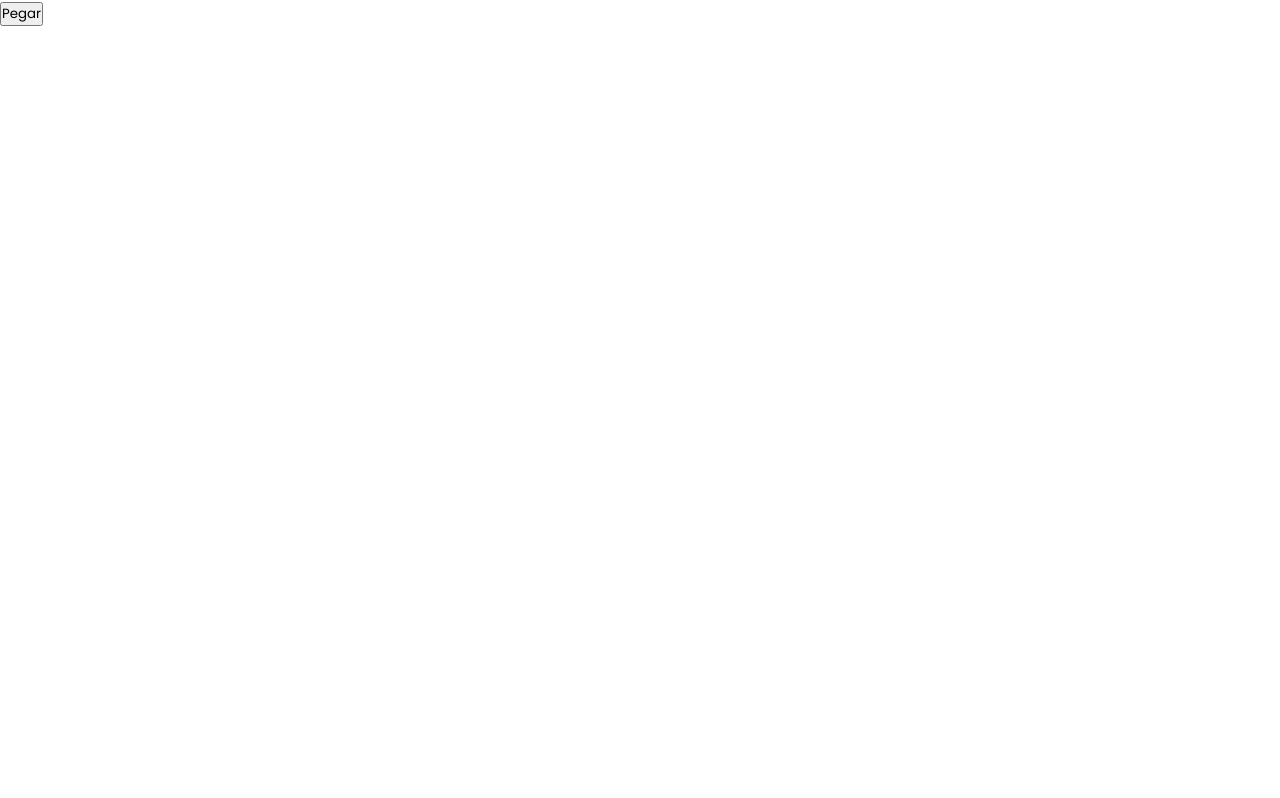
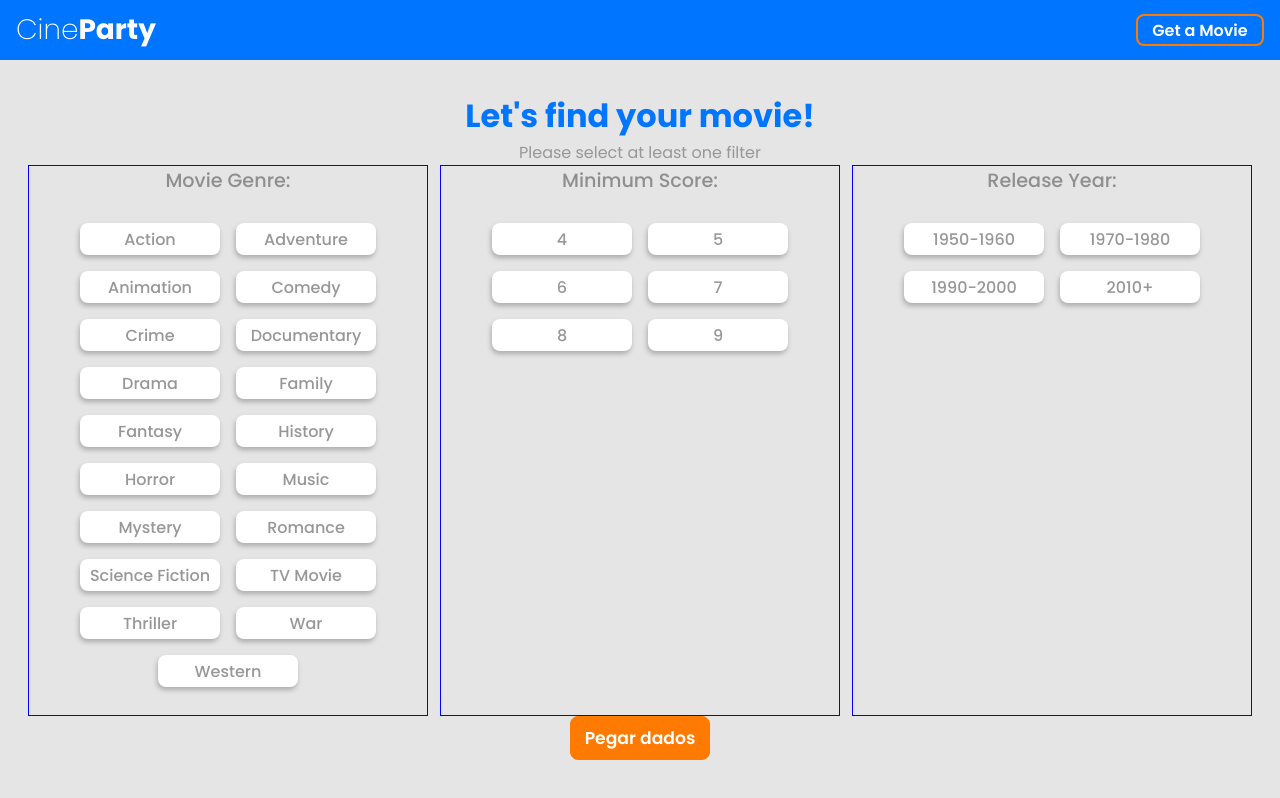
Before and after one commit to AndryelBlanco/CineParty, a React (Create React App) app: page /GetMovie in a window 1280 px wide. Shown: the top 798 px of the page. Built offline with nearby package versions, Linux system fonts and the light colour scheme.

Commit message:
Working on Api requests

```diff
--- a/src/App.js
+++ b/src/App.js
@@ -1,23 +1,23 @@
 import React from 'react';
+import { BrowserRouter, Routes, Route } from 'react-router-dom';
+
 import './App.css';
-import { useData } from './contexts/Data';
+import GetMovie from './pages/GetMoviePage/GetMoviePage';
+import MoviePage from './pages/MoviePage/MoviePage';
+import Header from './components/Header/Header';
+
 
 function App() {
 
-  const {getMovie, movieData} = useData();
-  const test =`&with_genres=28`;
-
-  React.useEffect(()=>{
-    console.log(movieData);
-  }, [movieData]);
-
-  function pegar(){
-    getMovie(test);
-  }
-
   return (
     <div className="App">
-     <button onClick={pegar}>Pegar</button>
+      <Header />
+      <BrowserRouter>
+          <Routes>
+            <Route path="/GetMovie" element={<GetMovie />} />
+            <Route path="/MoviePage" element={<MoviePage />} />
+          </Routes>
+      </BrowserRouter>
     </div>
   );
 }
--- /dev/null
+++ b/src/Helper/StyleSheet.js
@@ -0,0 +1,10 @@
+// import styled from "styled-components";
+
+export const colors = {
+    primary_color: '#0075FF',
+    secondary_color: '#0085FF',
+    alternate_color: '#FF7A00',
+    primary_text_color: '#FFF',
+    secondary_text_color: '#979797',
+    terciary_text_color: '#8E8E8E'
+}
--- /dev/null
+++ b/src/components/Header/Header.js
@@ -0,0 +1,15 @@
+import React from 'react';
+import { ButtonText, HeaderBar, HeaderButton, Logo, LogoSubText } from './StyledHeader';
+
+const Header = () => {
+    return (
+        <HeaderBar>
+            <Logo><LogoSubText>Cine</LogoSubText>Party</Logo>
+            <HeaderButton>
+                <ButtonText>Get a Movie</ButtonText>
+            </HeaderButton>
+        </HeaderBar>
+    )
+}
+
+export default Header;
--- /dev/null
+++ b/src/components/Header/StyledHeader.js
@@ -0,0 +1,53 @@
+import styled from "styled-components";
+import { colors } from "../../Helper/StyleSheet";
+
+
+export const HeaderBar = styled.div`
+    display: flex;
+    align-items: center;
+    justify-content: space-between;
+
+    width: 100%;
+    height: 3.75rem;
+
+    background: #0075FF;
+    box-shadow: 0px 4px 39px rgba(0, 0, 0, 0.25);
+    padding: 1rem;
+
+    position: absolute;
+`;
+
+export const Logo = styled.h1`
+    font-size: 1.75rem;
+    color: ${colors.primary_text_color};
+`;
+
+export const LogoSubText = styled.span`
+    font-weight: 200;
+    color: ${colors.primary_text_color};
+`;
+
+export const HeaderButton = styled.div`
+    display: flex;
+    align-items: center;
+    justify-content: center;
+
+    width: 8rem;
+    height: 2rem;
+
+    border: 2px solid ${colors.alternate_color};
+    border-radius: 8px;
+
+    cursor: pointer;
+    transition: .4s ease;
+
+    &:hover{
+        background-color: ${colors.alternate_color};
+    }
+`;
+
+export const ButtonText = styled.span`
+    font-size: 1rem;
+    font-weight: 600;
+    color: ${colors.primary_text_color};
+`;
--- /dev/null
+++ b/src/pages/GetMoviePage/GetMoviePage.js
@@ -0,0 +1,134 @@
+import React from 'react'
+import { useNavigate } from 'react-router';
+import { useData } from '../../contexts/Data'
+import { Button, FilterContainer, GenericContainer, GenericText, GenreFilters, GetMoviePage, RetangleText, Subtitle, Title, TitleContainer, WhiteRetangle } from './StyledGetMoviePage';
+
+const GetMovie = () => {
+    const {getRandomMovie, movieData} = useData();
+    const navigate = useNavigate();
+
+    const [elementGenreID, setElementGenreID] = React.useState(null);
+    const [elementScoreID, setElementScoreID] = React.useState(null);
+    const [elementYearID, setElementYearID] = React.useState(null);
+
+    const [URL_COMPLEMENT, setURL_COMPLEMENT] = React.useState(null);
+
+    const [GENRE_URL, setGENRE_URL] = React.useState(``);
+    const [SCORE_URL, setSCORE_URL] = React.useState(``);
+    const [RELEASE_URL, setRELEASE_URL] = React.useState(``);
+
+
+    // let RELEASE_URL =`&primary_release_date.gte=2010-01-01`;
+
+    let genresList = [
+        {id: 28,name:'Action'},
+        {id:12,name:"Adventure"},
+        {id:16,name:"Animation"},
+        {id:35,name:"Comedy"},
+        {id:80,name:"Crime"},
+        {id:99,name:"Documentary"},
+        {id:18,name:"Drama"},
+        {id:10751,name:"Family"},
+        {id:14,name:"Fantasy"},
+        {id:36,name:"History"},
+        {id:27,name:"Horror"},
+        {id:10402,name:"Music"},
+        {id:9648,name:"Mystery"},
+        {id:10749,name:"Romance"},
+        {id:878,name:"Science Fiction"},
+        {id:10770,name:"TV Movie"},
+        {id:53,name:"Thriller"},
+        {id:10752,name:"War"},
+        {id:37,name:"Western"},
+    ];
+
+    let scoreList = [4, 5, 6, 7, 8, 9];
+
+    let releaseList = ["1950-1960", "1970-1980", "1990-2000", "2010+"];
+
+    React.useEffect(() => {
+        // console.log(movieData);
+        if(movieData !== null){
+            console.log('mudou');
+            navigate('/MoviePage');
+        }
+    }, [movieData]);
+
+    React.useEffect(() => {
+        setURL_COMPLEMENT(GENRE_URL + SCORE_URL + RELEASE_URL);
+    }, [GENRE_URL, SCORE_URL, RELEASE_URL]);
+
+    function handleSetGenre(id){
+        setElementGenreID(id);
+        setGENRE_URL(`&with_genres=${id}`);
+    }
+
+    function handleSetScore(score){
+        setElementScoreID(score);
+        setSCORE_URL(`&vote_average.gte=${score}`);
+    }
+
+    function handleSetRelease(year){
+        let releaseYears;
+        setElementYearID(year);
+        if(year === '2010+'){
+            let releaseYear = year.split('+');
+            setRELEASE_URL(`&primary_release_date.gte=${releaseYear[0]}-01-01`);
+        }else{
+            releaseYears = year.split('-');
+            setRELEASE_URL(`&primary_release_date.gte=${releaseYears[0]}-01-01&primary_release_date.lte=${releaseYears[1]}-08-01`);
+        }
+
+    }
+
+    function handleGetMovie(){
+
+        if(URL_COMPLEMENT.length > 2){
+            getRandomMovie(URL_COMPLEMENT);
+        }
+    }
+
+    return (
+        <GetMoviePage>
+            <TitleContainer>
+                <Title>Let's find your movie!</Title>
+                <Subtitle>Please select at least one filter</Subtitle>
+            </TitleContainer>
+            <FilterContainer>
+                <GenericContainer>
+                    <GenericText>Movie Genre:</GenericText>
+                    <GenreFilters>
+                       { genresList.map(({id, name}) => (
+                            <WhiteRetangle key={id} onClick={() => handleSetGenre(id)} ReferenceId={elementGenreID} id={id}>
+                                <RetangleText>{name}</RetangleText>
+                            </WhiteRetangle>
+                       ))}
+                    </GenreFilters>
+                </GenericContainer>
+                <GenericContainer>
+                    <GenericText>Minimum Score:</GenericText>
+                    <GenreFilters>
+                        {scoreList.map((score) => (
+                            <WhiteRetangle key={Math.random() * Math.random()} onClick={() => handleSetScore(score)} ReferenceId={elementScoreID} id={score}>
+                                <RetangleText>{score}</RetangleText>
+                            </WhiteRetangle>
+                        ))}
+                    </GenreFilters>
+                </GenericContainer>
+                <GenericContainer>
+                    <GenericText>Release Year:</GenericText>
+                    <GenreFilters>
+                        {releaseList.map((year) => (
+                            <WhiteRetangle key={Math.random() * Math.random()} onClick={() => handleSetRelease(year)} ReferenceId={elementYearID} id={year}>
+                                <RetangleText>{year}</RetangleText>
+                            </WhiteRetangle>
+                        ))}
+                    </GenreFilters>
+                </GenericContainer>
+            </FilterContainer>
+            <Button onClick={handleGetMovie}>Pegar dados</Button>
+        </GetMoviePage>
+    )
+}
+
+export default GetMovie
--- /dev/null
+++ b/src/pages/GetMoviePage/StyledGetMoviePage.js
@@ -0,0 +1,121 @@
+import styled from "styled-components";
+import { colors } from "../../Helper/StyleSheet";
+
+export const GetMoviePage = styled.div`
+    display: flex;
+    flex-direction: column;
+    align-items: center;
+
+    width: 100%;
+    height: 100vh;
+
+    background-color: #E5E5E5;
+    margin-top: 3.75rem;
+    position: absolute;
+    padding: 2rem 1rem;
+`;
+
+export const TitleContainer = styled.div`
+    display: flex;
+    flex-direction: column;
+    align-items: center;
+
+    width: 100%;
+`;
+
+export const Title = styled.h1`
+    font-weight: 700;
+    color: ${colors.primary_color};
+`;
+
+export const Subtitle = styled.span`
+    font-weight: 400;
+    color: ${colors.secondary_text_color};
+`;
+
+export const Button = styled.button`
+    width: 8.75rem;
+    height: 2.75rem;
+
+    background-color: ${colors.alternate_color};
+
+    outline: none;
+    border: 1px solid ${colors.alternate_color};
+    border-radius: 8px;
+
+    font-size: 1.075rem;
+    font-weight: 600;
+    color: ${colors.primary_text_color};
+
+    cursor: pointer;
+    transition: .4s ease;
+
+    &:hover{
+        border-color: #FD8C24;
+        box-shadow: 0 0 0 3px #FF9635;
+    }
+`;
+
+export const FilterContainer = styled.div`
+    width: 100%;
+
+    display: flex;
+    flex-direction: row;
+    justify-content: space-evenly;
+`;
+
+export const GenericContainer = styled.div`
+    width: 25rem;
+    border: 1px solid blue;
+
+    display: flex;
+    flex-direction: column;
+    align-items: center;
+`;
+
+export const GenericText = styled.span`
+    font-size: 1.2rem;
+    font-weight: 500;
+    color: ${colors.terciary_text_color};
+
+    margin-bottom: 1.75rem;
+`;
+
+export const GenreFilters = styled.div`
+    display: flex;
+    flex-wrap: wrap;
+    align-items: center;
+    justify-content: center;
+
+    gap: 1rem;
+    padding-bottom: 1.75rem;
+`;
+
+export const WhiteRetangle = styled.div`
+    display: flex;
+    align-items: center;
+    justify-content: center;
+
+    width: 8.75rem;
+    height: 2rem;
+
+    background-color:  ${props => props.ReferenceId === props.id? `${colors.alternate_color}` : `${colors.primary_text_color}`};
+    box-shadow: -1px 3px 5px rgba(0, 0, 0, 0.25);
+    border-radius: 8px;
+
+    color: ${props => props.ReferenceId === props.id? `${colors.primary_text_color}` : `${colors.secondary_text_color}`};
+    transition: .3s ease-in-out;
+    cursor: pointer;
+
+
+    &:hover{
+        background-color: ${colors.alternate_color};
+        color: ${colors.primary_text_color} ;
+    }
+
+`;
+
+export const RetangleText = styled.span`
+    font-size: 1rem;
+    font-weight: 500;
+`;
--- /dev/null
+++ b/src/pages/MoviePage/MoviePage.js
@@ -0,0 +1,22 @@
+import React from 'react'
+import { Navigate } from 'react-router';
+import { useData } from '../../contexts/Data';
+
+const MoviePage = () => {
+    const {movieData} = useData();
+
+    console.log(movieData);
+
+    if(movieData !== null){
+        return (
+            <div>
+                <h1>MoviePage</h1>
+                <span>{movieData.title}</span>
+            </div>
+        )
+    }else{
+        return <Navigate to='/GetMovie'/>
+    }
+}
+
+export default MoviePage
```
Also changed, not shown: src/contexts/Data.js (+7 -5 lines).
